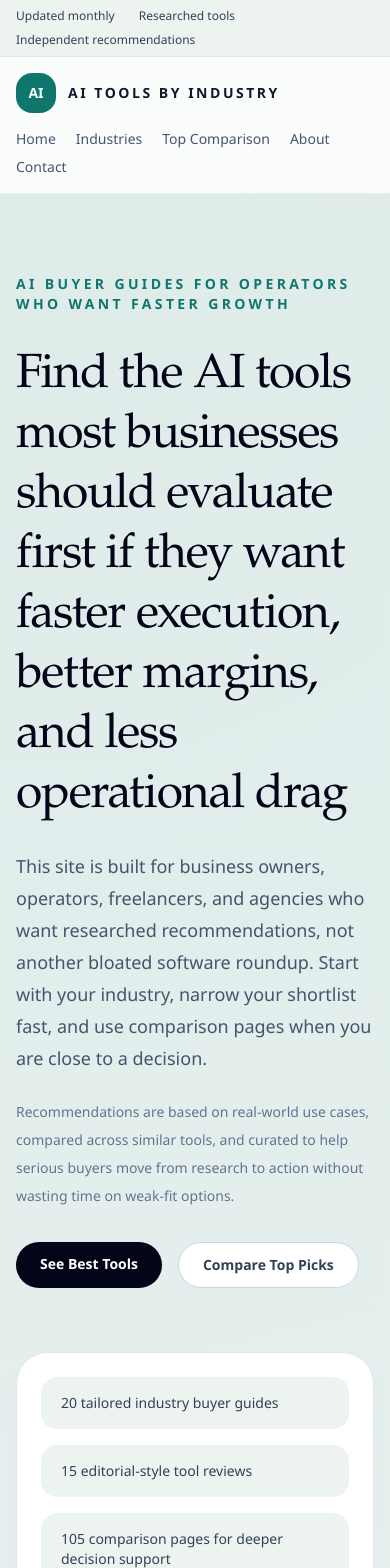
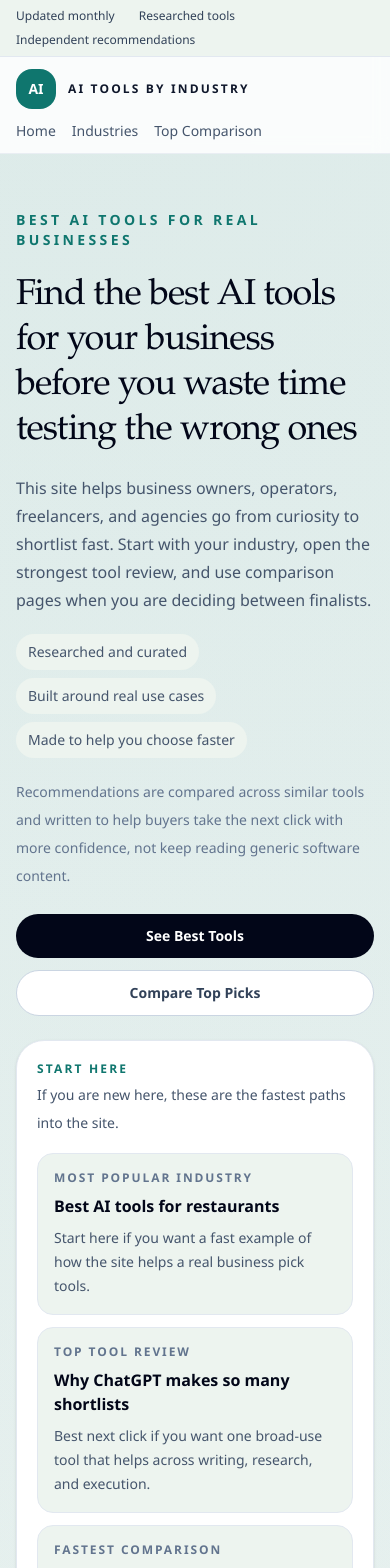
Before and after one commit to anthonycastagnaro-ops/ai-tools-by-industry, a Next.js app: page / in a window 390 px wide. Shown: the top 1568 px of the page. Built offline with nearby package versions, Linux system fonts and the light colour scheme; no server answers.

Commit message:
Improve mobile homepage funnel for TikTok traffic

```diff
--- a/src/app/page.tsx
+++ b/src/app/page.tsx
@@ -33,6 +33,26 @@ const featuredComparisons = [
     body: "Best for marketing teams comparing brand control against faster go-to-market execution.",
   },
 ];
+const quickStartRoutes = [
+  {
+    href: "/best-ai-tools-for-restaurants",
+    label: "Most popular industry",
+    title: "Best AI tools for restaurants",
+    body: "Start here if you want a fast example of how the site helps a real business pick tools.",
+  },
+  {
+    href: "/tools/chatgpt",
+    label: "Top tool review",
+    title: "Why ChatGPT makes so many shortlists",
+    body: "Best next click if you want one broad-use tool that helps across writing, research, and execution.",
+  },
+  {
+    href: "/compare/chatgpt-vs-claude",
+    label: "Fastest comparison",
+    title: "ChatGPT vs Claude",
+    body: "Best next click if you already know the category and want help choosing between two strong options.",
+  },
+];
 const curatedTopToolNotes: Record<string, string> = {
   chatgpt: "Best broad-use pick for businesses that want one tool to cover content, research, and internal execution.",
   canva: "Best design-side pick for teams that need fast visual output without hiring extra help.",
@@ -48,30 +68,42 @@ export default function HomePage() {
   return (
     <div className="pb-20">
       <section className="relative overflow-hidden border-b border-slate-200/70">
-        <Container className="grid gap-16 py-20 lg:grid-cols-[1.2fr_0.8fr] lg:py-28">
-          <div className="space-y-8">
+        <Container className="grid gap-10 py-14 sm:gap-12 sm:py-16 lg:grid-cols-[1.2fr_0.8fr] lg:gap-16 lg:py-24">
+          <div className="space-y-6 sm:space-y-8">
             <p className="text-sm font-semibold tracking-[0.24em] text-[var(--brand)] uppercase">
-              AI buyer guides for operators who want faster growth
+              Best AI tools for real businesses
             </p>
-            <div className="space-y-6">
-              <h1 className="max-w-4xl font-serif text-5xl leading-tight tracking-tight text-slate-950 sm:text-6xl">
-                Find the AI tools most businesses should evaluate first if they want faster execution, better margins, and less operational drag
+            <div className="space-y-5">
+              <h1 className="max-w-4xl font-serif text-4xl leading-tight tracking-tight text-slate-950 sm:text-5xl lg:text-6xl">
+                Find the best AI tools for your business before you waste time testing the wrong ones
               </h1>
-              <p className="max-w-2xl text-lg leading-8 text-slate-600">
-                This site is built for business owners, operators, freelancers,
-                and agencies who want researched recommendations, not another
-                bloated software roundup. Start with your industry, narrow your
-                shortlist fast, and use comparison pages when you are close to
-                a decision.
+              <p className="max-w-2xl text-base leading-7 text-slate-600 sm:text-lg sm:leading-8">
+                This site helps business owners, operators, freelancers, and
+                agencies go from curiosity to shortlist fast. Start with your
+                industry, open the strongest tool review, and use comparison
+                pages when you are deciding between finalists.
               </p>
+              <div className="flex flex-wrap gap-2 text-sm text-slate-600">
+                {[
+                  "Researched and curated",
+                  "Built around real use cases",
+                  "Made to help you choose faster",
+                ].map((item) => (
+                  <span
+                    key={item}
+                    className="rounded-full bg-[var(--surface-alt)] px-3 py-2 font-medium"
+                  >
+                    {item}
+                  </span>
+                ))}
+              </div>
               <p className="max-w-2xl text-sm leading-7 text-slate-500">
-                Recommendations are based on real-world use cases, compared
-                across similar tools, and curated to help serious buyers move
-                from research to action without wasting time on weak-fit
-                options.
+                Recommendations are compared across similar tools and written to
+                help buyers take the next click with more confidence, not keep
+                reading generic software content.
               </p>
             </div>
-            <div className="flex flex-wrap gap-4">
+            <div className="flex flex-col gap-3 sm:flex-row sm:flex-wrap sm:gap-4">
               <AffiliateLink
                 href="/industries"
                 toolSlug="industries"
@@ -80,7 +112,7 @@ export default function HomePage() {
                 pageType="home"
                 ctaType="primary"
                 ctaLocation="top"
-                className="rounded-full bg-slate-950 px-6 py-3 text-sm font-semibold text-white transition hover:bg-slate-800"
+                className="w-full rounded-full bg-slate-950 px-6 py-3 text-center text-sm font-semibold text-white transition hover:bg-slate-800 sm:w-auto"
               >
                 See Best Tools
               </AffiliateLink>
@@ -92,13 +124,49 @@ export default function HomePage() {
                 pageType="home"
                 ctaType="compare"
                 ctaLocation="top"
-                className="rounded-full border border-slate-300 bg-white px-6 py-3 text-sm font-semibold text-slate-700 transition hover:border-slate-950 hover:text-slate-950"
+                className="w-full rounded-full border border-slate-300 bg-white px-6 py-3 text-center text-sm font-semibold text-slate-700 transition hover:border-slate-950 hover:text-slate-950 sm:w-auto"
               >
                 Compare Top Picks
               </AffiliateLink>
             </div>
+            <div className="space-y-4 rounded-[1.75rem] border border-slate-200 bg-white p-5 shadow-sm">
+              <div className="space-y-1">
+                <p className="text-xs font-semibold tracking-[0.18em] text-[var(--brand)] uppercase">
+                  Start Here
+                </p>
+                <p className="text-sm leading-7 text-slate-600">
+                  If you are new here, these are the fastest paths into the
+                  site.
+                </p>
+              </div>
+              <div className="grid gap-3">
+                {quickStartRoutes.map((item, index) => (
+                  <AffiliateLink
+                    key={item.href}
+                    href={item.href}
+                    toolSlug={item.title}
+                    toolName={item.title}
+                    placement={`home_quick_start_${index + 1}`}
+                    pageType="home"
+                    ctaType={item.href.startsWith("/compare/") ? "compare" : "primary"}
+                    ctaLocation="top"
+                    className="rounded-2xl border border-slate-200 bg-[var(--surface-alt)] px-4 py-4 text-left transition hover:border-slate-300 hover:bg-white"
+                  >
+                    <span className="block text-xs font-semibold tracking-[0.16em] text-slate-500 uppercase">
+                      {item.label}
+                    </span>
+                    <span className="mt-2 block text-base font-semibold text-slate-950">
+                      {item.title}
+                    </span>
+                    <span className="mt-2 block text-sm leading-6 text-slate-600">
+                      {item.body}
+                    </span>
+                  </AffiliateLink>
+                ))}
+              </div>
+            </div>
           </div>
-          <div className="grid gap-4 rounded-[2rem] border border-slate-200 bg-white p-6 shadow-xl shadow-slate-200/60">
+          <div className="grid gap-4 rounded-[2rem] border border-slate-200 bg-white p-5 shadow-xl shadow-slate-200/60 sm:p-6">
             {[
               "20 tailored industry buyer guides",
               "15 editorial-style tool reviews",
@@ -125,7 +193,7 @@ export default function HomePage() {
         </Container>
       </section>
 
-      <section className="py-16">
+      <section className="py-12 sm:py-16">
         <Container className="grid gap-4 md:grid-cols-3">
           {[
             {
@@ -152,7 +220,7 @@ export default function HomePage() {
         </Container>
       </section>
 
-      <section className="py-20">
+      <section className="py-14 sm:py-16 lg:py-20">
         <Container className="space-y-10">
           <SectionHeading
             eyebrow="Featured Industries"
@@ -167,7 +235,7 @@ export default function HomePage() {
         </Container>
       </section>
 
-      <section className="py-20">
+      <section className="py-14 sm:py-16 lg:py-20">
         <Container className="space-y-10">
           <SectionHeading
             eyebrow="How To Use The Site"
@@ -213,7 +281,7 @@ export default function HomePage() {
         </Container>
       </section>
 
-      <section className="py-20">
+      <section className="py-14 sm:py-16 lg:py-20">
         <Container>
           <WhyTrust
             description="This site is built like an editorial buyer guide, not a generic tool directory. Recommendations are researched, curated, and updated regularly so buyers can compare serious options with more confidence."
@@ -226,7 +294,7 @@ export default function HomePage() {
         </Container>
       </section>
 
-      <section className="py-20">
+      <section className="py-14 sm:py-16 lg:py-20">
         <Container className="space-y-10">
           <SectionHeading
             eyebrow="Top Tools This Month"
@@ -246,7 +314,7 @@ export default function HomePage() {
         </Container>
       </section>
 
-      <section className="py-20">
+      <section className="py-14 sm:py-16 lg:py-20">
         <Container className="space-y-10">
           <SectionHeading
             eyebrow="Featured Comparisons"
--- a/src/components/site-header.tsx
+++ b/src/components/site-header.tsx
@@ -6,8 +6,8 @@ const navItems = [
   { href: "/", label: "Home" },
   { href: "/industries", label: "Industries" },
   { href: "/compare/chatgpt-vs-claude", label: "Top Comparison" },
-  { href: "/about", label: "About" },
-  { href: "/contact", label: "Contact" },
+  { href: "/about", label: "About", desktopOnly: true },
+  { href: "/contact", label: "Contact", desktopOnly: true },
 ];
 
 export function SiteHeader() {
@@ -20,21 +20,23 @@ export function SiteHeader() {
           <span>Independent recommendations</span>
         </Container>
       </div>
-      <Container className="flex flex-col gap-4 py-4 md:h-18 md:flex-row md:items-center md:justify-between md:py-0">
+      <Container className="flex flex-col gap-3 py-3 md:h-18 md:flex-row md:items-center md:justify-between md:py-0">
         <Link href="/" className="flex items-center gap-3">
           <span className="flex h-10 w-10 items-center justify-center rounded-2xl bg-[var(--brand)] text-sm font-bold text-white">
             AI
           </span>
-          <span className="text-sm font-semibold tracking-[0.18em] text-slate-900 uppercase">
+          <span className="text-xs font-semibold tracking-[0.18em] text-slate-900 uppercase sm:text-sm">
             AI Tools by Industry
           </span>
         </Link>
-        <nav className="flex flex-wrap items-center gap-x-5 gap-y-2">
+        <nav className="flex flex-wrap items-center gap-x-4 gap-y-2 md:gap-x-5">
           {navItems.map((item) => (
             <Link
               key={item.href}
               href={item.href}
-              className="text-sm font-medium text-slate-600 transition hover:text-slate-950"
+              className={`text-sm font-medium text-slate-600 transition hover:text-slate-950 ${
+                item.desktopOnly ? "hidden md:inline-flex" : ""
+              }`}
             >
               {item.label}
             </Link>
```
